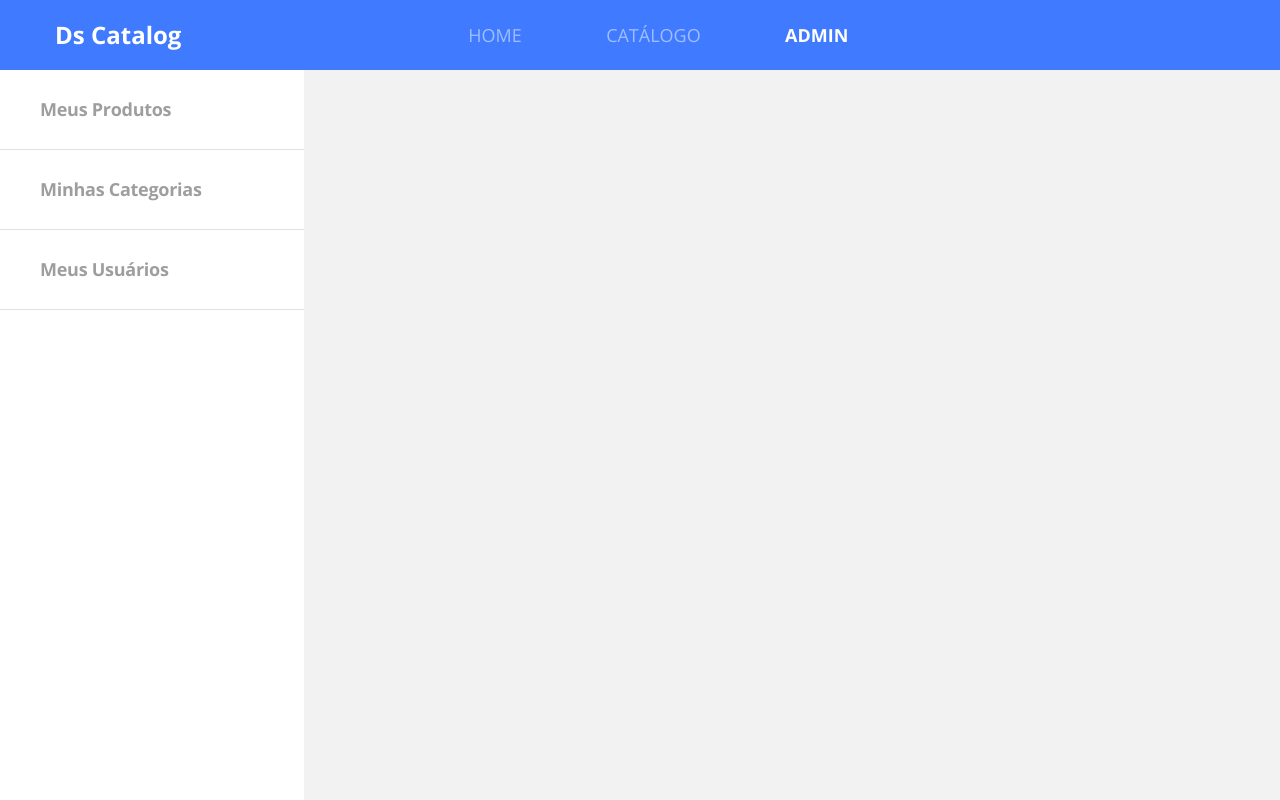
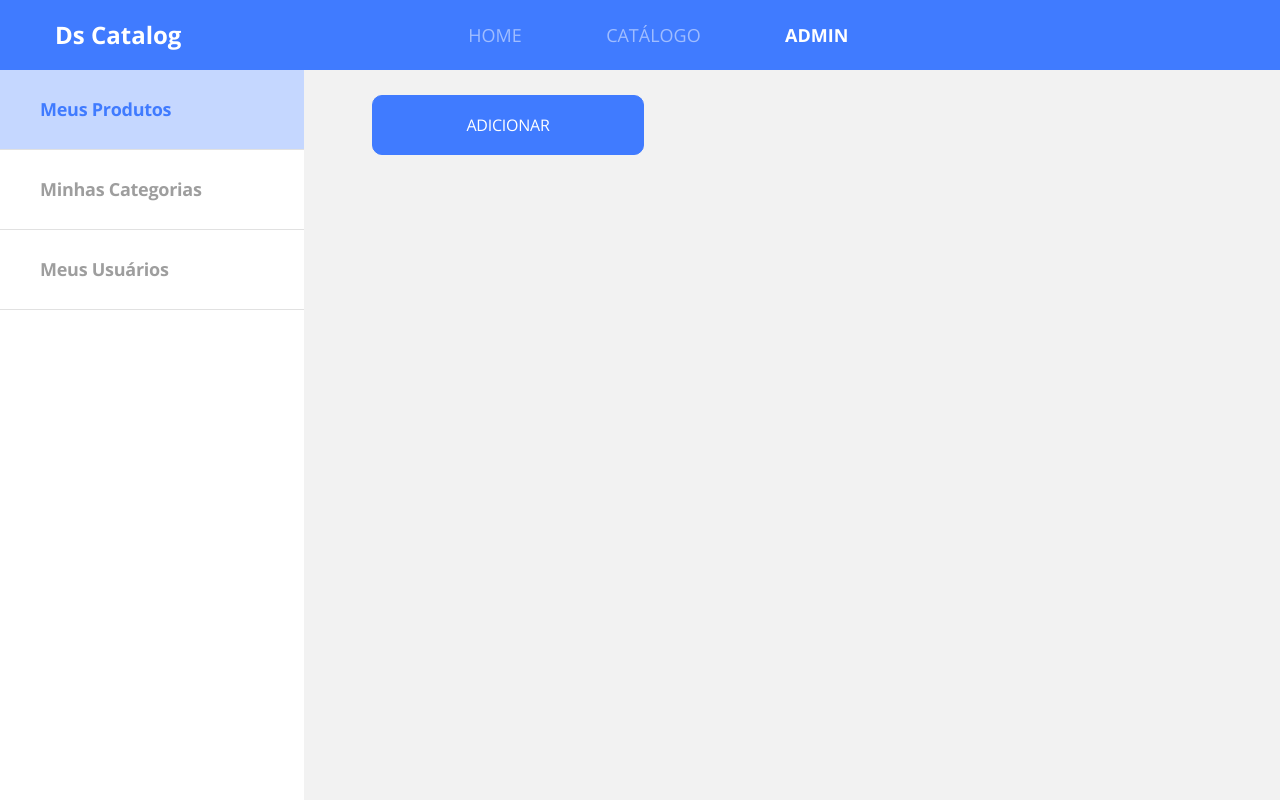
Before and after one commit to brunoclaumari/dscatalog-bootcamp-devsuperior-bruno, a React (Create React App) app in the folder front-web/: page /admin/products in a window 1280 px wide. Built offline with nearby package versions, Linux system fonts and the light colour scheme.

Commit message:
Add base admin form structure

```diff
--- a/front-web/src/Routes.tsx
+++ b/front-web/src/Routes.tsx
@@ -1,5 +1,5 @@
 import React from 'react';
-import { BrowserRouter, Route, Switch } from 'react-router-dom';
+import { BrowserRouter, Redirect, Route, Switch } from 'react-router-dom';
 import Navbar from './core/components/Navbar';
 import Admin from './pages/Admin';
 import Catalog from './pages/Catalog';
@@ -17,6 +17,7 @@
             <Route path="/products" exact>
                 <Catalog />
             </Route>
+            <Redirect from="/admin" to="/admin/products" exact/>
             <Route path="/admin" >
                 <Admin />
             </Route>
--- a/front-web/src/core/components/Navbar/index.tsx
+++ b/front-web/src/core/components/Navbar/index.tsx
@@ -11,13 +11,13 @@
         </div>
         <div className="col-6 offset-2">
             <ul className="main-menu">
-                <NavLink to="/" activeClassName="active" exact>
+                <NavLink to="/" exact>
                     <li>HOME</li>
-                    </NavLink>
-                <NavLink to="/products" activeClassName="active">
+                </NavLink>
+                <NavLink to="/products" >
                     <li>CATÁLOGO</li>
                 </NavLink>
-                <NavLink to="/admin" activeClassName="active">
+                <NavLink to="/admin" >
                     <li>ADMIN</li>
                 </NavLink>
             </ul>
--- /dev/null
+++ b/front-web/src/pages/Admin/components/BaseForm/index.tsx
@@ -0,0 +1,41 @@
+import React from 'react';
+import { useHistory } from 'react-router-dom';
+import './styles.scss';
+
+type Props = {
+    title: string;
+    children: React.ReactNode;
+}
+
+
+const BaseForm = ({ title, children }: Props) => {
+const history = useHistory();
+
+const handleCancel = ()=>{
+    history.push('../')
+};
+
+    return (
+        <div className="admin-base-form card-base border-radius-20" >
+            <h1 className="base-form-title" >
+                {title.toLocaleUpperCase()}
+            </h1>
+            {children}
+            <div className="base-form-actions">
+
+                    <button
+                    className="btn btn-outline-danger"
+                    onClick={handleCancel}
+                    >
+                        CANCELAR
+                </button>
+
+                <button className="btn btn-primary" >
+                    CADASTRAR
+                </button>
+            </div>
+        </div>
+    )
+
+}
+export default BaseForm;
--- /dev/null
+++ b/front-web/src/pages/Admin/components/BaseForm/styles.scss
@@ -0,0 +1,29 @@
+.admin-base-form {
+    padding: 70px 45px 50px 45px;
+    width: 1055px;
+
+}
+
+.base-form-title{
+    font-size: 24px;
+    line-height: 33px;
+    letter-spacing: -0.015em;
+    color: #263238;
+}
+
+.base-form-actions {
+    margin-top: 70px;
+    text-align: right;
+
+}
+
+.btn {
+    border-radius: 10px;
+    margin-left: 28px;
+    width: 272px;
+    height: 60px;
+    font-size: 16px;
+    line-height: 22px;
+    text-align: center;
+    letter-spacing: -0.015em;
+}
--- a/front-web/src/pages/Admin/components/Navbar/index.tsx
+++ b/front-web/src/pages/Admin/components/Navbar/index.tsx
@@ -1,17 +1,24 @@
 import React from 'react';
+import { NavLink } from 'react-router-dom';
 import './styles.scss';
 
 const Navbar = () => (
     <nav className="admin-nav-conteiner">
         <ul>
             <li>
-                <a href="link" className="admin-nav-item">Meus Produtos</a>
+                <NavLink to="/admin/products" className="admin-nav-item">
+                    Meus Produtos
+                </NavLink>
             </li>
             <li>
-                <a href="link" className="admin-nav-item">Minhas Categorias</a>
+                <NavLink to="/admin/categories" className="admin-nav-item">
+                    Minhas Categorias
+                </NavLink>
             </li>
             <li>
-                <a href="link" className="admin-nav-item">Meus Usuários</a>
+                <NavLink to="/admin/users" className="admin-nav-item">
+                    Meus Usuários
+                </NavLink>
             </li>
         </ul>
 
--- /dev/null
+++ b/front-web/src/pages/Admin/components/Products/Form/index.tsx
@@ -0,0 +1,22 @@
+import React from 'react';
+import BaseForm from '../../BaseForm';
+import './styles.scss';
+
+
+const Form = () => {
+    return (
+        <BaseForm title="CADASTRAR UM PRODUto" >
+            <div className="row">
+                <div className="col-6">
+                    <input type="text" className="form-control" placeholder="Nome de produto"/>
+                </div>
+                <div className="col-6">
+
+                </div>
+            </div>
+
+        </BaseForm>
+    )
+
+}
+export default Form;
--- /dev/null
+++ b/front-web/src/pages/Admin/components/Products/List/index.tsx
@@ -0,0 +1,23 @@
+import React from 'react';
+import { useHistory } from 'react-router-dom';
+
+const List =  () =>{
+    //o 'useHistory' é uma função do react que mantém uma pilha de rotas, para
+    //poder ser usadas
+    const history = useHistory();
+
+    const handleCreate = ()=> {
+        history.push('/admin/products/create');
+    }
+
+    return (
+        <div className="admin-products-list">
+            <button className="btn btn-primary btn-lg" onClick={handleCreate} >
+                ADICIONAR
+            </button>
+        </div>
+
+    )
+}
+
+export default List;
--- /dev/null
+++ b/front-web/src/pages/Admin/components/Products/index.tsx
@@ -0,0 +1,35 @@
+import React from 'react';
+import { Route, Switch } from 'react-router-dom';
+import Form from './Form';
+import List from './List';
+
+const Products = () => {
+
+    return (
+        <div>
+            {/* <Link to="/admin/products" className="mr-5" >
+                Listar produtos
+            </Link>
+            <Link to="/admin/products/create" className="mr-5" >
+                Criar produto
+            </Link>
+            <Link to="/admin/products/10" className="mr-5" >
+                Editar produto
+            </Link> */}
+
+            <Switch>
+                <Route path="/admin/products" exact>
+                    <List />
+                </Route>
+                <Route path="/admin/products/create">
+                    <Form />
+                </Route>
+                <Route path="/admin/products/:productId">
+                    <h1>Editar um produto</h1>
+                </Route>
+            </Switch>
+        </div>
+    );
+}
+
+export default Products;
--- a/front-web/src/pages/Admin/index.tsx
+++ b/front-web/src/pages/Admin/index.tsx
@@ -1,10 +1,26 @@
 import React from 'react';
+import { Route, Switch } from 'react-router-dom';
 import Navbar from './components/Navbar';
+import Products from './components/Products';
+import './styles.scss';
 
 
 const Admin  = () =>(
-    <div>
+    <div className="admin-container" >
         <Navbar/>
+        <div className="admin-content">
+            <Switch>
+                <Route path="/admin/products">
+                <Products />
+                </Route>
+                <Route path="/admin/categories">
+                <h1>Categories</h1>
+                </Route>
+                <Route path="/admin/users">
+                <h1>Users</h1>
+                </Route>
+            </Switch>
+        </div>
     </div>
 );
 
--- /dev/null
+++ b/front-web/src/pages/Admin/styles.scss
@@ -0,0 +1,10 @@
+.admin-container {
+    display: flex;
+}
+
+.admin-content{
+    /* width: 100%; */
+    flex: 1;
+    padding: 25px 40px 45px 40px ;
+    //border: 1px solid #000;
+}
```
Also changed, not shown: front-web/src/pages/Admin/components/Products/Form/styles.scss (added), 2 other files (tests, documents, lock files or other folders).
